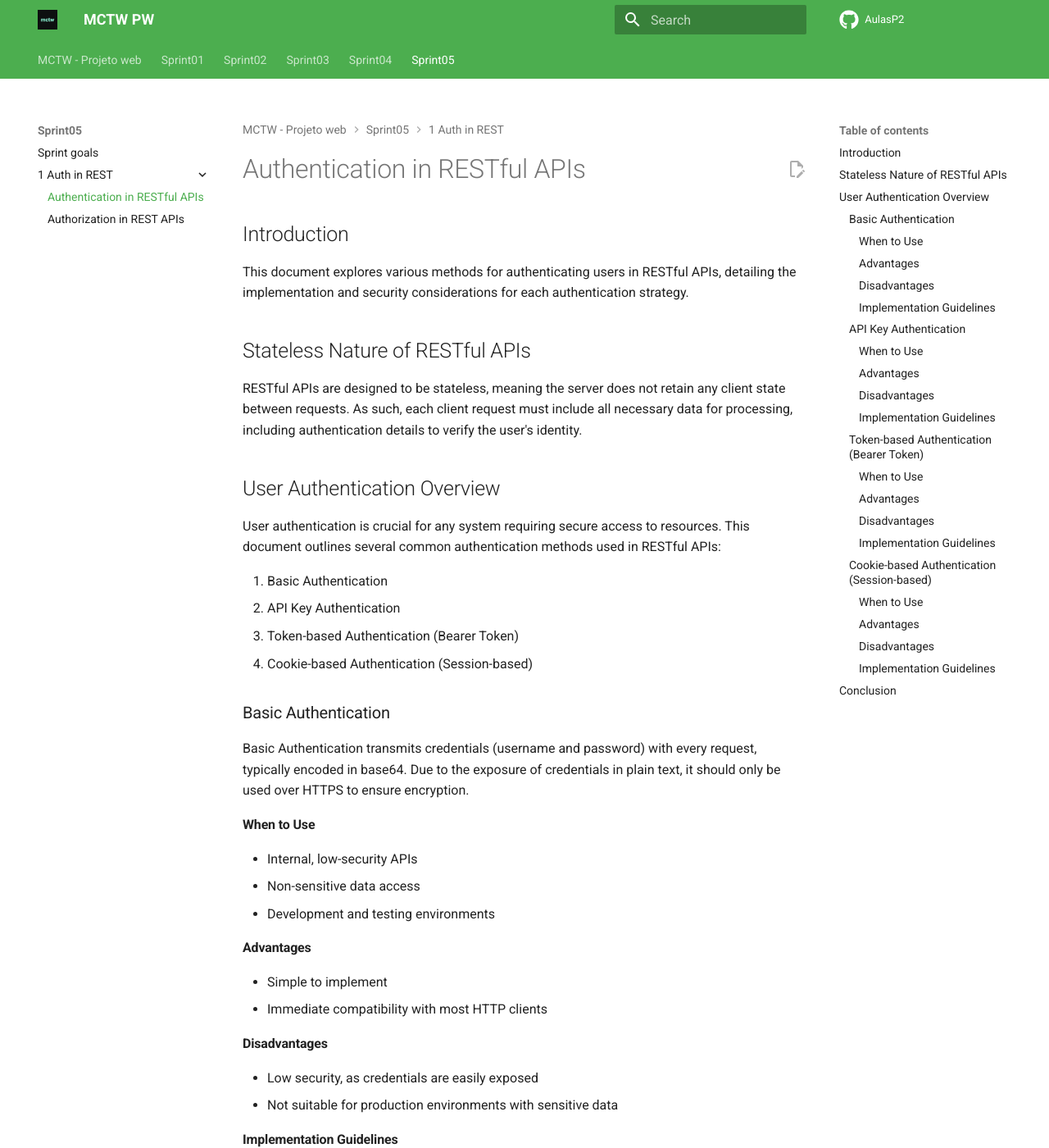
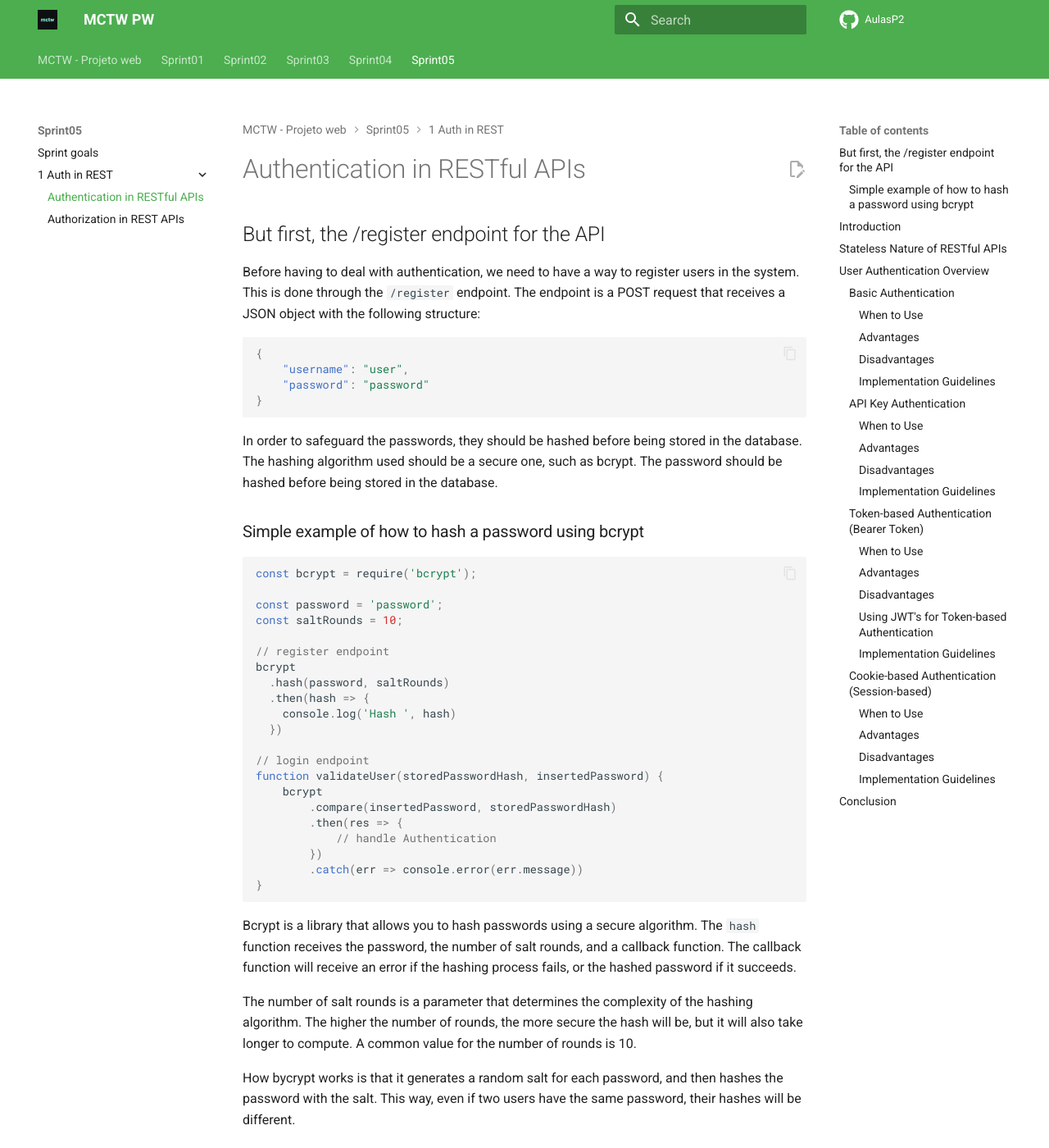
Before and after one commit to PW-2024/AulasP2, an MkDocs documentation site: the page built from docs/sprint05/1-Auth-in-REST/Authentication.md, in a window 1280 px wide and 1400 px high. Shown: the whole window at 82% size. Built offline with MkDocs 1.6.1 and Material for MkDocs 9.7.7, drawn with Linux system fonts in a browser that asks for light colours; comment, search, counter and statistics services are not loaded; some of the changed text lies outside the part shown.

Commit message:
feat: improved docs a bit

````diff
--- a/docs/sprint05/1-Auth-in-REST/Authentication.md
+++ b/docs/sprint05/1-Auth-in-REST/Authentication.md
@@ -1,4 +1,50 @@
 # Authentication in RESTful APIs
+
+## But first, the /register endpoint for the API
+
+Before having to deal with authentication, we need to have a way to register users in the system. This is done through the `/register` endpoint. The endpoint is a POST request that receives a JSON object with the following structure:
+
+```json
+{
+    "username": "user",
+    "password": "password"
+}
+```
+
+In order to safeguard the passwords, they should be hashed before being stored in the database. The hashing algorithm used should be a secure one, such as bcrypt. The password should be hashed before being stored in the database.
+
+### Simple example of how to hash a password using bcrypt
+
+```javascript
+const bcrypt = require('bcrypt');
+
+const password = 'password';
+const saltRounds = 10;
+
+// register endpoint
+bcrypt
+  .hash(password, saltRounds)
+  .then(hash => {
+    console.log('Hash ', hash)
+  })
+
+// login endpoint
+function validateUser(storedPasswordHash, insertedPassword) {
+    bcrypt
+        .compare(insertedPassword, storedPasswordHash)
+        .then(res => {
+            // handle Authentication
+        })
+        .catch(err => console.error(err.message))
+}
+
+```
+
+Bcrypt is a library that allows you to hash passwords using a secure algorithm. The `hash` function receives the password, the number of salt rounds, and a callback function. The callback function will receive an error if the hashing process fails, or the hashed password if it succeeds.
+
+The number of salt rounds is a parameter that determines the complexity of the hashing algorithm. The higher the number of rounds, the more secure the hash will be, but it will also take longer to compute. A common value for the number of rounds is 10.
+
+How bycrypt works is that it generates a random salt for each password, and then hashes the password with the salt. This way, even if two users have the same password, their hashes will be different.
 
 ## Introduction
 
@@ -109,26 +155,67 @@
 - Complexity in token management and expiration
 - Requires secure transmission mechanisms
 
+#### Using JWT's for Token-based Authentication
+
+JWTs are self-contained tokens that can encode user information and permissions. They consist of three parts: a header, payload, and signature. The server signs the token with a secret key to verify its authenticity.
+
 #### Implementation Guidelines
-JWT consists of three parts: Header, Payload, and Signature. It is sent in the `Authorization` header as a Bearer token:
 
-```http
-GET /api/resource
-Host: example.com
-Authorization: Bearer your_jwt_token
+1. **User Authentication**: After successful login, generate a JWT containing user information and permissions:
+
+```javascript
+
+const jwt = require('jsonwebtoken');
+
+const generateAuthToken = (user) => {
+  const payload = {
+    id: user.id,
+    email: user.email,
+    role: user.role,
+  };
+
+  return jwt.sign(payload, process.env.JWT_SECRET, { expiresIn: '1h' });
+};
+
+app.post('/login', (req, res) => {
+  const { email, password } = req;
+
+  const user = await UserModel.findByEmail(email);
+
+  const isPwValid = await user.validatePassword(password);
+
+  if (!isPwValid) throw UnauthorizedError();
+
+  res.json(
+    success(user, {
+      token: generateAuthToken(user),
+    })
+  );
+});
+
 ```
 
-Server-side pseudocode:
+2. **Token Verification**: Middleware to verify the token before processing requests:
 
 ```javascript
-const token = req.headers.authorization.split(' ')[1];
-jwt.verify(token, secretKey, (err, decoded) => {
-    if (err) {
-        // Invalid token, send 401 Unauthorized
-    } else {
-        // User authenticated
-    }
+
+const jwt = require('jsonwebtoken');
+
+const authMiddleware = (req, res, next) => {
+  const token = req.headers.authorization.split(' ')[1];
+
+  jwt.verify(token, process.env.JWT_SECRET, (err, decoded) => {
+    if (err) return res.status(401).json({ message: 'Unauthorized' });
+
+    req.user = decoded;
+    next();
+  });
+};
+
+app.get('/api/resource', verifyToken, (req, res) => {
+  res.json({ message: 'Protected Resource' });
 });
+
 ```
 
 ### Cookie-based Authentication (Session-based)
@@ -159,6 +246,10 @@
 Server-side pseudocode using `express-session`:
 
 ```javascript
+const express = require('express');
+const session = require('express-session');
+const User = require('./models/User');
+
 app.use(session({
     secret: 'secret_key',
     resave: false,
@@ -167,15 +258,16 @@
 }));
 
 app.post('/login', (req, res) => {
-    const { username
+    const { username, password } = req.body;
 
-, password } = req.body;
-    if (username === 'admin' && password === 'admin') {
-        req.session.user = username;
-        res.send('Logged in!');
-    } else {
-        res.status(401).send('Unauthorized');
-    }
+    const user = User.findByUsername(username);
+
+    const isPwValid = await user.validatePassword(password);
+
+    if (!isPwValid) throw UnauthorizedError();
+
+    req.session.user = username;
+    res.send('Logged in!');
 });
 ```
 
````
Also changed, not shown: docs/sprint05/1-Auth-in-REST/Authorization.md (+5 -5 lines).
